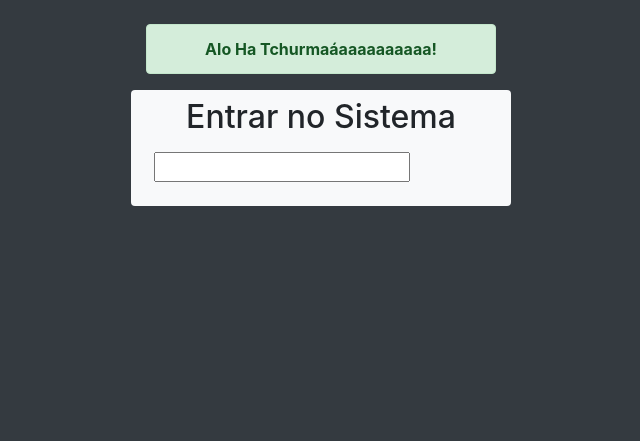
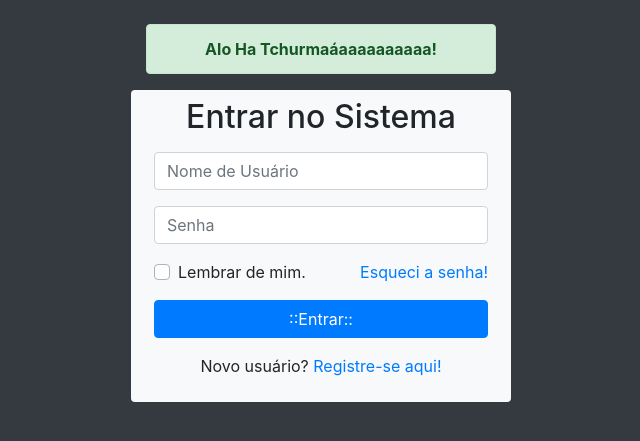
Before and after one commit to diogodosanjos/login, a PHP site: page /login/ in a window 1280 px wide. Shown: the top 441 px of the page, without its empty margins (319-959 px from the left). Run offline with PHP 8.4, Linux system fonts and the light colour scheme.

Commit message:
Formulário de Login
close #1

```diff
--- a/index.php
+++ b/index.php
@@ -36,7 +36,42 @@
             <form action="#" method="post" class="p-2" id="formLogin">
 
             <div class="form-group">
-                <input type="text" name="" id="">
+                <input type="text" name="nomeUsuario" id="nomeUsuario"
+                placeholder="Nome de Usuário" class="form-control">
+            </div>
+
+            <div class="form-group">
+                <input type="password" name="senhaUsuario" id="senhaUsuario"
+                placeholder="Senha" class="form-control">
+            </div>
+
+            <div class="form-group">
+                <div class="custom-control custom-checkbox">
+
+                    <input type="checkbox" name="lembrar" id="lembrar"
+                    class="custom-control-input">
+
+                    <label for="lembrar" class="custom-control-label">
+                        Lembrar de mim.
+                    </label>
+
+                    <a href="#" class="float-right" id="btnEsqueci">
+                        Esqueci a senha!
+                    </a>
+                </div>
+            </div>
+
+                <div class="form-group">
+                    <input type="submit" value="::Entrar::" name="btnEntrar"
+                    id="btnEntrar" class="btn btn-primary btn-block">
+                </div>
+
+                <div class="form-group">
+                    <p class="text-center">
+                        Novo usuário?<a href="#" id="btnRegistrar">
+                        Registre-se aqui!
+                    <a/>
+                </p>
             </div>
 
             </form>
```
